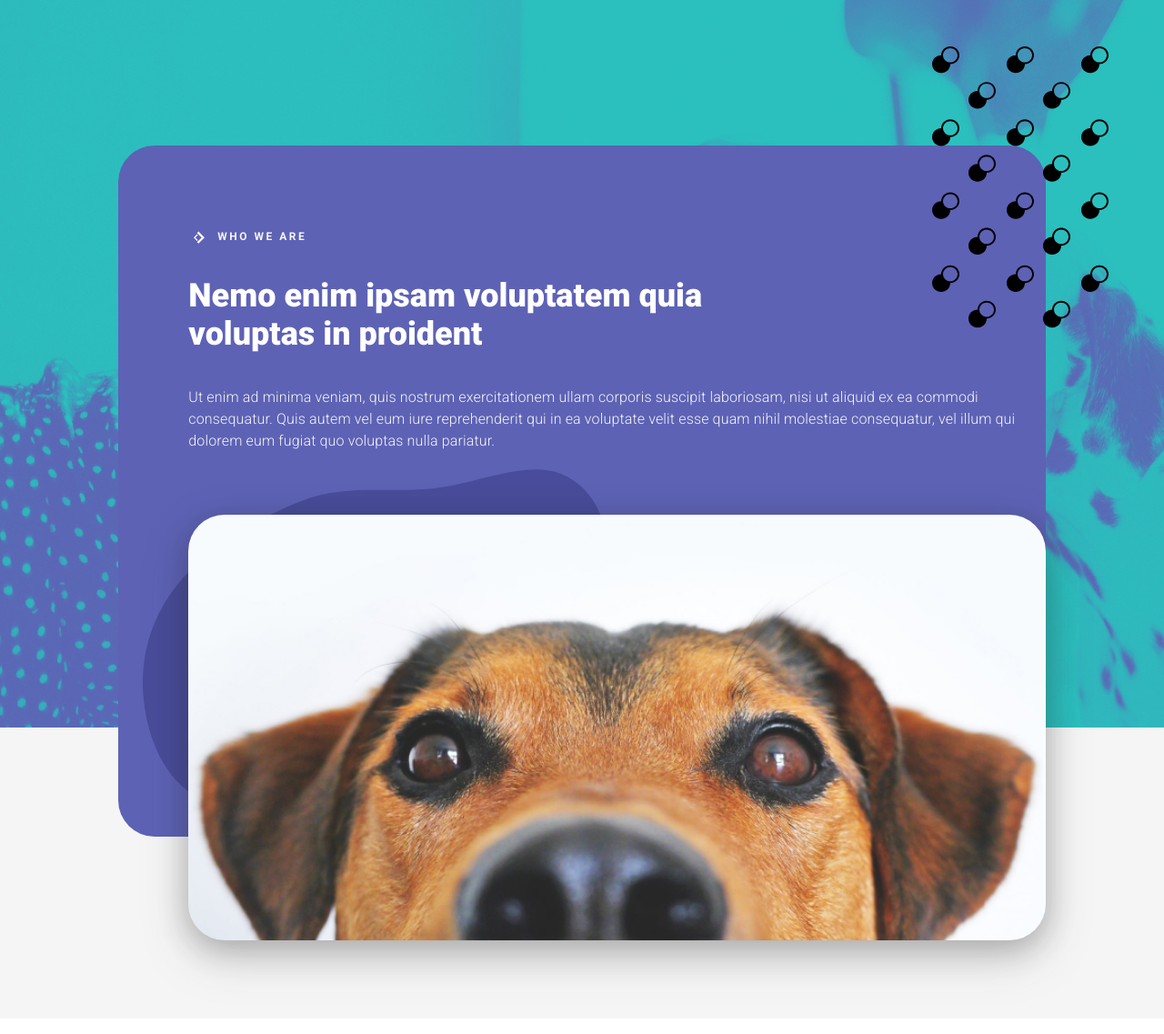
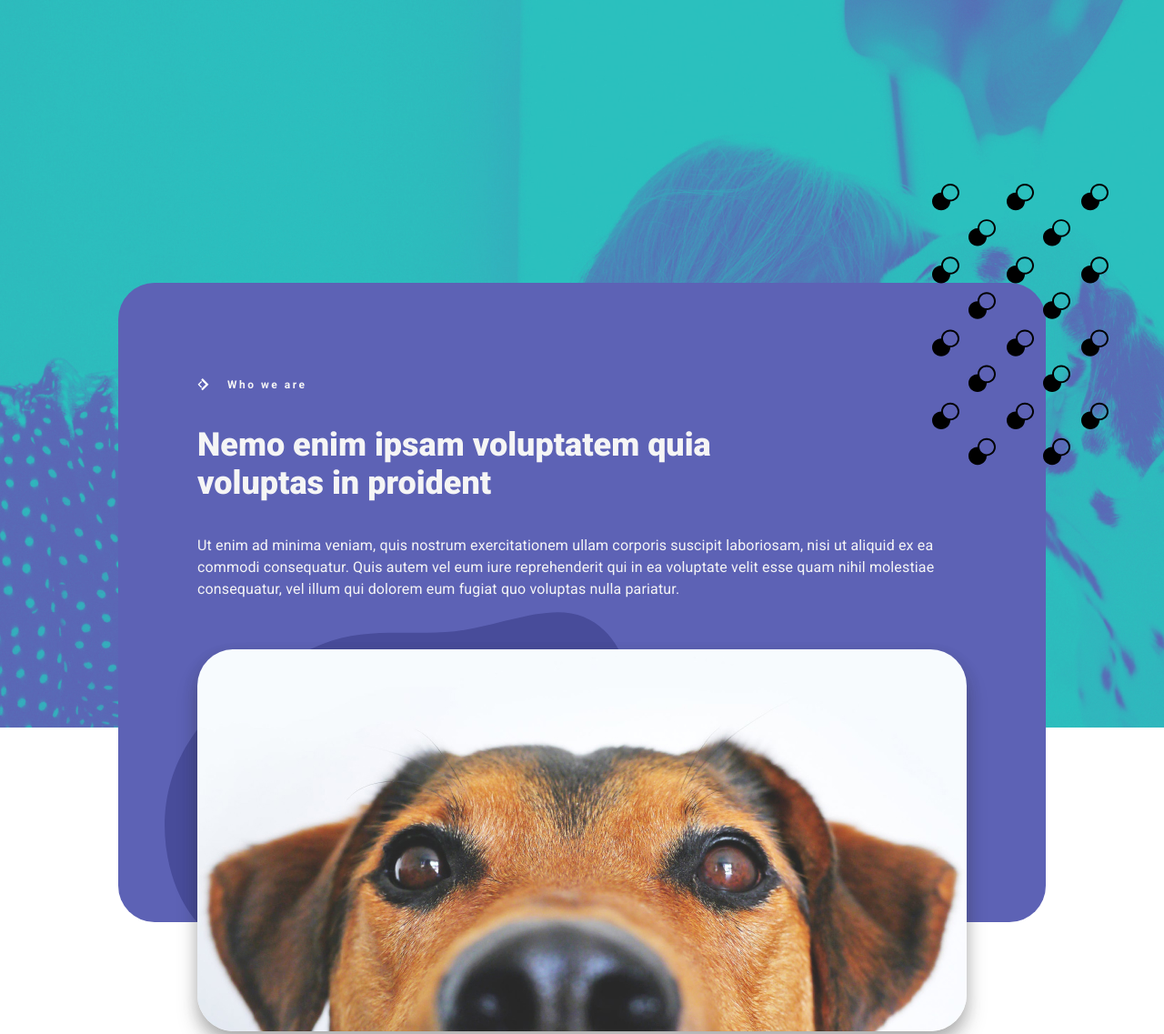
Before and after one commit to drakula0677/Lesson_11, a plain HTML site: page index.html in a window 1280 px wide. Shown: the top 1137 px of the page at 91% size. Drawn offline with Linux system fonts and the light colour scheme; a web font is replaced by a local one.

Commit message:
Add files via upload

```diff
--- a/css/style.css
+++ b/css/style.css
@@ -18,164 +18,87 @@ body {
 	min-height: 100%;
 	overflow: hidden;
 }
-.header__sample-doggie {
+.main {
+	background: url("../img/BGImage.jpg") 0 0 no-repeat;
+	position: relative;
+	/* width: 100%;
+	height: 800px; */
+	margin: 0 auto;
 	max-width: 1440px;
+	padding-top: 391px;
+	padding-bottom: 200px;
+}
+.sample-doggie {
+	max-width: 1020px;
+	background: #5D62B5;
+	border-radius: 40px;
+	margin: 0 auto;
+	padding: 100px 0px 354px 0px;
+	position: relative;
+	top: -80px;
+}
+.sample-doggie__container {
+	width: 846px;
 	margin: 0 auto;
 }
-.sample-doggie {
-	padding-top: 160px;
-	padding-bottom: 200px;
-	background: #f5f5f5 url("../img/BGImage.jpg") 0 0 no-repeat;
-}
-.sample-doggie__container {
-	position: relative;
-	border-radius: 40px;
-	max-width: 1020px;
-	margin: 0 auto;
-	padding-top: 6.9%;
-	padding-left: 6.04%;
-	background: #5D62B5;
-}
-.sample-doggie__container::before {
+.sample-doggie::before {
 	content: "";
+	background: url("../img/StylizeCircles.svg") 0 0 no-repeat;
 	position: absolute;
-	display: block;
+	width: 201px;
+	height: 317px;
 	right: -76px;
 	top: -109px;
-	width: 201px;
-	height: 317px;
-	background: url("../img/StylizeCircles.svg") 0 0 no-repeat;
 }
-.title__subtitle {
+.sample-doggie::after {
+	content: "";
+	background: url("../img/Blob2.svg") 0 0 no-repeat;
+	position: absolute;
+	width: 665px;
+	height: 591px;
+	left: 51px;
+	bottom: -250px;
+}
+.sample-doggie__title {
 	font-weight: 700;
 	font-size: 12px;
-	line-height: 2;
+	line-height: 24px;
+	align-items: center;
 	letter-spacing: 2.5px;
-	text-transform: uppercase;
-	padding-left: 32px;
-	background: url("../img/Mark.svg") 0 0 no-repeat;
+	position: relative;
+	padding-left: 33px;
 	margin-bottom: 33px;
 }
-.title__text {
+.sample-doggie__title::before {
+	content: "";
+	background: url("../img/Mark.svg") center no-repeat;
+	position: absolute;
+	width: 17px;
+	height: 16px;
+	left: 0;
+	top: 4px;
+}
+.sample-doggie__sub-title {
+	max-width: 583px;
 	font-weight: 900;
 	font-size: 36px;
-	line-height: 1.16;
-	color: #fff;
-	max-width: 70%;
+	line-height: 42px;
 	margin-bottom: 36px;
 }
 .sample-doggie__paragraph {
-	font-weight: 300;
-	font-size: 16px;
-	line-height: 1.5;
-	letter-spacing: 0.15px;
-	min-width: 90%;
-	margin-bottom: -45px;
-}
-.sample-doggie__img {
-	position: relative;
-	z-index: 2;
-	min-width: 92%;
-	top: 114px;
-}
-/* .block-img::before {
-	display: block;
-	content: "";
-	width: 100%;
-	height: 100%;
-	background: url("../img/Blob2.svg") bottom -87% right 90% / 75% no-repeat;
-	position: absolute;
-	top: -22%;
-	left: -13%;
-	z-index: 1;
-} */
-.block-img__container {
-	filter: drop-shadow(0px 8px 16px rgba(38, 38, 38, 0.24)) drop-shadow(0px 16px 24px rgba(38, 38, 38, 0.2));
-	border-radius: 40px;
-	overflow: hidden;
-}
-.block-img__image {
-	width: 100%;
-}
-.block-img__content {
-	position: absolute;
-	z-index: -1;
-	top: -50px;
-	left: -50px;
-}
-.block-img__bold {
-	max-width: 100%;
-	min-height: 100%;
-}
-/* /* .sample-doggie::after {
-	content: "";
-	position: absolute;
-	width: 665px;
-	height: 591px;
-	top: 225px;
-	left: -15px;
-	background: url("../img/Blob2.png") 0 0 no-repeat;
-}
-.sample-doggie__container {
-	padding: 100px 87px 0 87px;
-}
-.sample-doggie__content {
-	min-width: 846px;
-}
-.sample-doggie__subtitle {
-	margin: 0px 0px 33px 0px;
-}
-.subtitle {
-	color: #f5f5f5;
-	position: relative;
-}
-.subtitle__title {
-	font-size: 12px;
-	line-height: 200%;
-	text-transform: uppercase;
-	letter-spacing: 2.5px;
-	font-weight: 700;
-	padding: 0px 0px 0px 32px;
-
-}
-.subtitle__title::before {
-	content: "";
-	position: absolute;
-	top: -2;
-	left: 0;
-	width: 28px;
-	height: 27px;
-	background: url("../img/Mark.svg") 0 0 no-repeat;
-	transition: all 0.3s ease 0s;
-}
-.subtitle__title:hover::before {
-	transform: scale(1.5);
-}
-.subtitle__text {
-	margin: 0px 0px 36px 0px;
-	font-size: 36px;
-	line-height: 117%;
-	color: #ffffff;
-	font-weight: 700;
-}
-.sample-doggie__paragraph {
+	font-weight: 400;
 	font-size: 16px;
 	line-height: 24px;
 	letter-spacing: 0.15px;
-	color: #f5f5f5;
-	font-weight: 400;
 }
+/* .sample-doggie__content {
+} */
 .sample-doggie__image {
 	max-width: 846px;
-	margin: 0 auto;
+	height: 420px;
+	box-shadow: 0px 8px 16px rgba(38, 38, 38, 0.24), 0px 16px 24px rgba(38, 38, 38, 0.2);
+	border-radius: 40px;
+	bottom: -120px;
+	position: absolute;
+	z-index: 1;
 }
-.image-about__content {
-	position: absolute;
-	/* bottom: -55px;
-	z-index: 2;
-}
-.image-about__doggie {
-	box-shadow: 0px 8px 16px rgb(38 38 38 / 24%), 0px 16px 24px rgb(38 38 38 / 20%);
-	border-radius: 40px;
-	max-width: 100%;
-} */
--- a/index.html
+++ b/index.html
@@ -9,25 +9,19 @@
 </head>
 <body>
 	<div class="wrapper">
-		<header class="header">
-			<div class="header__sample-doggie sample-doggie">
+		<div class="main">
+			<div class="sample-doggie">
 				<div class="sample-doggie__container">
-					<div class="sample-doggie__title title">
-						<div class="title__subtitle">Who we are</div>
-						<h2 class="title__text">Nemo enim ipsam voluptatem quia voluptas in proident</h2>
-					</div>
+					<div class="sample-doggie__title">Who we are</div>
+					<h2 class="sample-doggie__sub-title">Nemo enim ipsam voluptatem quia voluptas in proident</h2>
 					<p class="sample-doggie__paragraph">Ut enim ad minima veniam, quis nostrum exercitationem ullam corporis suscipit laboriosam, nisi ut aliquid ex ea commodi consequatur. Quis autem vel eum iure reprehenderit qui in ea voluptate velit esse quam nihil molestiae consequatur, vel illum qui dolorem eum fugiat quo voluptas nulla pariatur.</p>
-					<div class="sample-doggie__img block-img">
-						<div class="block-img__container">
-							<img src="/img/pexels-photo.jpg" class="block-img__image" alt="dog">
-						</div>
-						<div class="block-img__content">
-							<img src="img/Blob2.svg" class="block-img__bold" alt="img">
+					<div class="sample-doggie__content">
+							<img src="/img/pexels-photo.jpg" class="sample-doggie__image" alt="dog">
 						</div>
 					</div>
 				</div>
 			</div>
-		</header>
+		</div>
 	</div>
 </body>
 </html>
```
